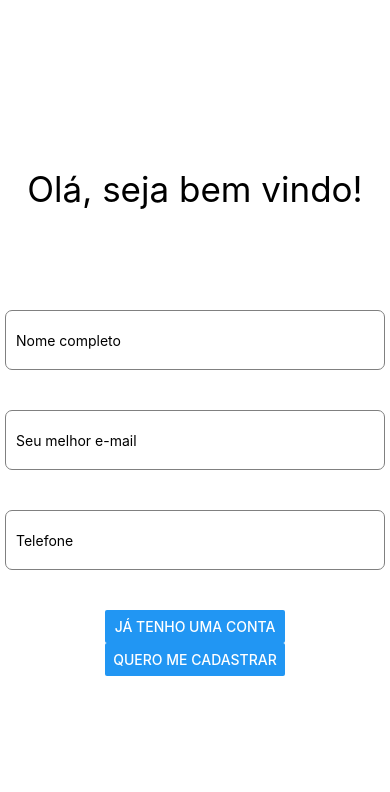
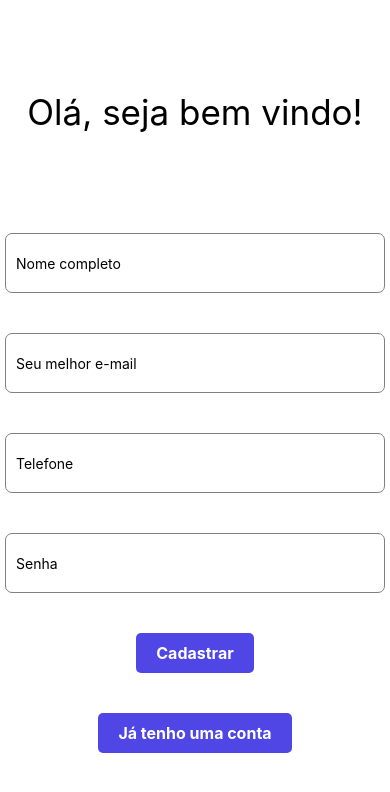
Before and after one commit to gabrielrcdl/app-ride, a React Native app: screen /Login in a window 390 px wide. Shown: the top 792 px of the page. Built offline with nearby package versions, Linux system fonts and the light colour scheme.

Commit message:
adding components and screens

```diff
--- a/App.js
+++ b/App.js
@@ -1,46 +1,7 @@
-import { StatusBar } from "expo-status-bar";
-import { Button, StyleSheet, Text, TextInput, View } from "react-native";
+import RegisterScreen from "./src/screens/RegisterScreen";
 
 export default function App() {
   return (
-    <View style={styles.container}>
-      <Text style={styles.title}>Olá, seja bem vindo!</Text>
-      <TextInput placeholder="Nome completo" style={styles.inputs}></TextInput>
-      <TextInput
-        placeholder="Seu melhor e-mail"
-        style={styles.inputs}
-      ></TextInput>
-      <TextInput placeholder="Telefone" style={styles.inputs}></TextInput>
-
-      <StatusBar style="auto" />
-
-      <View>
-        <Button backgroundColor="red" title="Já tenho uma conta"></Button>
-        <Button style={styles.button} title="Quero me cadastrar"></Button>
-      </View>
-    </View>
+    <RegisterScreen />
   );
 }
-
-const styles = StyleSheet.create({
-  title: {
-    fontSize: 35,
-    marginBottom: 60,
-  },
-  container: {
-    flex: 1,
-    gap: 40,
-    backgroundColor: "#fff",
-    alignItems: "center",
-    justifyContent: "center",
-  },
-
-  inputs: {
-    width: 380,
-    height: 60,
-    padding: 10,
-    borderRadius: 7,
-    borderColor: "gray",
-    borderWidth: 1,
-  },
-});
--- /dev/null
+++ b/src/components/ButtonComponent.jsx
@@ -0,0 +1,26 @@
+import { StyleSheet, Text, TouchableOpacity } from "react-native";
+
+const ButtonComponent = (props) => {
+  return (
+    <TouchableOpacity style={styles.button}>
+        <Text style={styles.buttonText}>{props.title}</Text>
+    </TouchableOpacity>
+  );
+};
+
+const styles = StyleSheet.create({
+  button: {
+    paddingVertical: 10,
+    paddingHorizontal: 20,
+    borderRadius: 5,
+    alignItems: "center",
+    backgroundColor: "#4F46E5"
+  },
+  buttonText: {
+    color: "white",
+    fontSize: 16,
+    fontWeight: "bold",
+  },
+});
+
+export default ButtonComponent;
--- /dev/null
+++ b/src/components/InputComponent.jsx
@@ -0,0 +1,18 @@
+import { StyleSheet, TextInput } from "react-native";
+
+const InputComponent = (props) => {
+  return <TextInput placeholder={props.placeholder} style={styles.inputs}/>;
+};
+
+const styles = StyleSheet.create({
+  inputs: {
+    width: 380,
+    height: 60,
+    padding: 10,
+    borderRadius: 7,
+    borderColor: "gray",
+    borderWidth: 1,
+  },
+});
+
+export default InputComponent;
--- /dev/null
+++ b/src/screens/RegisterScreen/index.jsx
@@ -0,0 +1,38 @@
+import { StyleSheet, Text, View } from "react-native";
+import ButtonComponent from "../../components/ButtonComponent";
+import InputComponent from '../../components/InputComponent';
+
+const RegisterScreen = () => {
+  return (
+    <View style={styles.container}>
+      <Text style={styles.title}>Olá, seja bem vindo!</Text>
+
+      <InputComponent placeholder="Nome completo" />
+      <InputComponent placeholder="Seu melhor e-mail" />
+      <InputComponent placeholder="Telefone" />
+      <InputComponent placeholder="Senha" />
+
+      <ButtonComponent title="Cadastrar" />
+
+      <View>
+        <ButtonComponent title="Já tenho uma conta" />
+      </View>
+    </View>
+  );
+};
+
+const styles = StyleSheet.create({
+  title: {
+    fontSize: 35,
+    marginBottom: 60,
+  },
+  container: {
+    flex: 1,
+    gap: 40,
+    backgroundColor: "#fff",
+    alignItems: "center",
+    justifyContent: "center",
+  },
+});
+
+export default RegisterScreen;
```
Also changed, not shown: src/screens/LoginScreen/index.jsx (added, +36 -0 lines).
